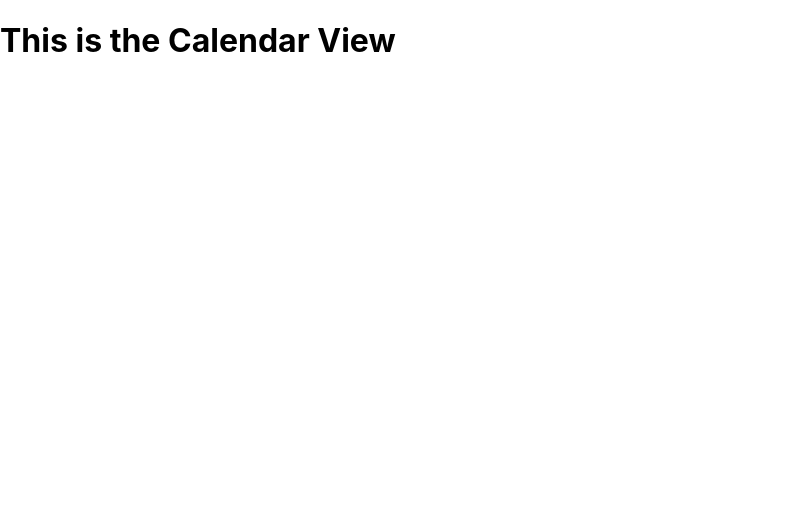
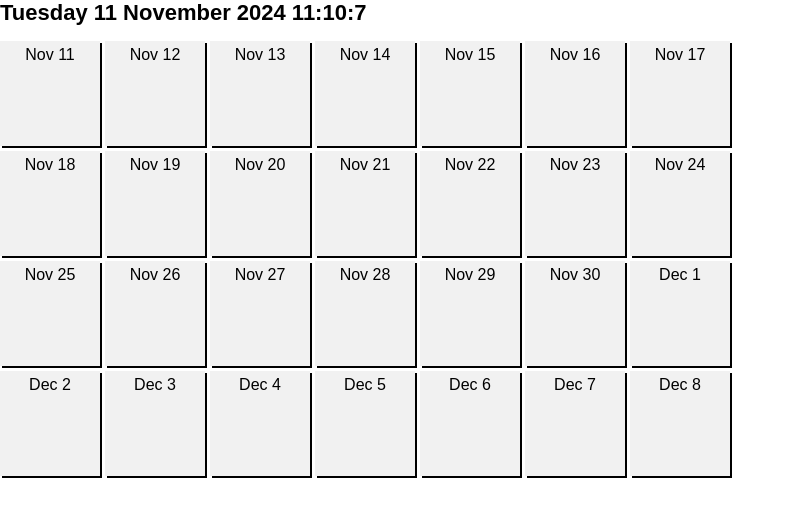
Before and after one commit to robotsson/laundry-booking, a React (Create React App) app: page / in a window 1280 px wide. Shown: the top 516 px of the page, without its empty margins (0-795 px from the left). Built offline with nearby package versions, Linux system fonts and the light colour scheme.

Commit message:
added components for day and week

```diff
--- /dev/null
+++ b/src/components/CalendarDay.css
@@ -0,0 +1,17 @@
+.day {
+    background-color: #f1f1f1;
+    width: 100px;
+    padding-top: 5px;
+    text-align: center;
+    height: 100px;
+    font-size: 16px;
+    transition-duration: 0.2s;
+    box-shadow: 2px 2px;
+}
+
+.day:hover {
+    filter: contrast(200%);
+    /* transform: translateY(-6px);   */
+
+    transform: scale(200%);
+}
--- /dev/null
+++ b/src/components/CalendarDay.jsx
@@ -0,0 +1,17 @@
+import './CalendarDay.css';
+
+
+export default function CalendarDay( {date} ) {
+
+    function dayClickHandler()
+    {
+        console.log("clickHandler: "+date);
+    }
+
+    // console.log(`uid: ${uid}`);
+    // console.log(`date: ${date}`);
+
+    return (
+        <div className="day" onClick={dayClickHandler}>{date}</div>
+    );
+}
--- a/src/components/CalendarView.jsx
+++ b/src/components/CalendarView.jsx
@@ -1,11 +1,35 @@
-import React from 'react';
+import './CalendarView.css';
+import CalendarWeek from './CalendarWeek';
 
-function CalendarView() {
+
+
+function _getDate() {
+  const months = [ "January", "February", "March", "April", "May", "June",
+                       "July", "August", "September", "October", "November", "December" ];
+  const days = [ "Monday", "Tuesday", "Wednesday", "Thursday", "Friday", "Saturday", "Sunday" ];
+
+  let _date = new Date( Date.now() );
+  return ( days[_date.getDay()]+" "+_date.getDate()+" "+
+           months[_date.getMonth()]+" "+_date.getFullYear()+" "+
+           _date.getHours()+":"+_date.getMonth()+":"+_date.getSeconds());
+}
+
+export default function CalendarView() {
+
+  const dates = [ ["Nov 11","Nov 12","Nov 13","Nov 14","Nov 15","Nov 16","Nov 17"],
+                  ["Nov 18","Nov 19","Nov 20","Nov 21","Nov 22","Nov 23","Nov 24"],
+                  ["Nov 25","Nov 26","Nov 27","Nov 28","Nov 29","Nov 30","Dec 1"],
+                  ["Dec 2","Dec 3","Dec 4","Dec 5","Dec 6","Dec 7","Dec 8"] ];
+
   return (
-    <div>
-      <h1>This is the Calendar View</h1>
+    <div className="Calendar">
+      <h1>{_getDate()}</h1>
+      <div className="weeks">
+        <CalendarWeek dates={dates[0]}/>
+        <CalendarWeek dates={dates[1]}/>
+        <CalendarWeek dates={dates[2]}/>
+        <CalendarWeek dates={dates[3]}/>
+      </div>
     </div>
   );
 }
-
-export default CalendarView;
--- /dev/null
+++ b/src/components/CalendarWeek.css
@@ -0,0 +1,54 @@
+/* * {
+    box-sizing: border-box;
+} */
+
+body {
+    font-family: sans-serif;
+    margin: 0;
+    padding: 0;
+}
+
+h1 {
+    margin-top: 0;
+    font-size: 22px;
+}
+
+h2 {
+    margin-top: 0;
+    font-size: 20px;
+}
+
+h3 {
+    margin-top: 0;
+    font-size: 18px;
+}
+
+h4 {
+    margin-top: 0;
+    font-size: 16px;
+}
+
+h5 {
+    margin-top: 0;
+    font-size: 14px;
+}
+
+h6 {
+    margin-top: 0;
+    font-size: 12px;
+}
+
+
+ol {
+    list-style-type: none;
+}
+
+
+.week {
+    display: flex;
+    flex-wrap: nowrap;
+    /* background-color: lightblue; */
+    gap: 5px;
+    width: max-content;
+    margin-bottom: 5px;
+}
--- /dev/null
+++ b/src/components/CalendarWeek.jsx
@@ -0,0 +1,22 @@
+import './CalendarWeek.css';
+import CalendarDay from './CalendarDay';
+import { useId } from 'react';
+
+export default function CalendarWeek({dates}) {
+
+    const id = useId();
+    console.log(`CalendarWeek, id: ${id}`);
+
+    // unique key property required by react for list items
+    const uidStr = (dates[0]+"-"+dates[6]).replaceAll(" ","-");
+
+    const days = dates.map(
+        (date, index) => <CalendarDay key={index+"-"+uidStr} date={date}/>
+    );
+
+    return (
+        <div className="week">
+            {days}
+        </div>
+    );
+}
```
Also changed, not shown: src/components/CalendarView.css (added).
